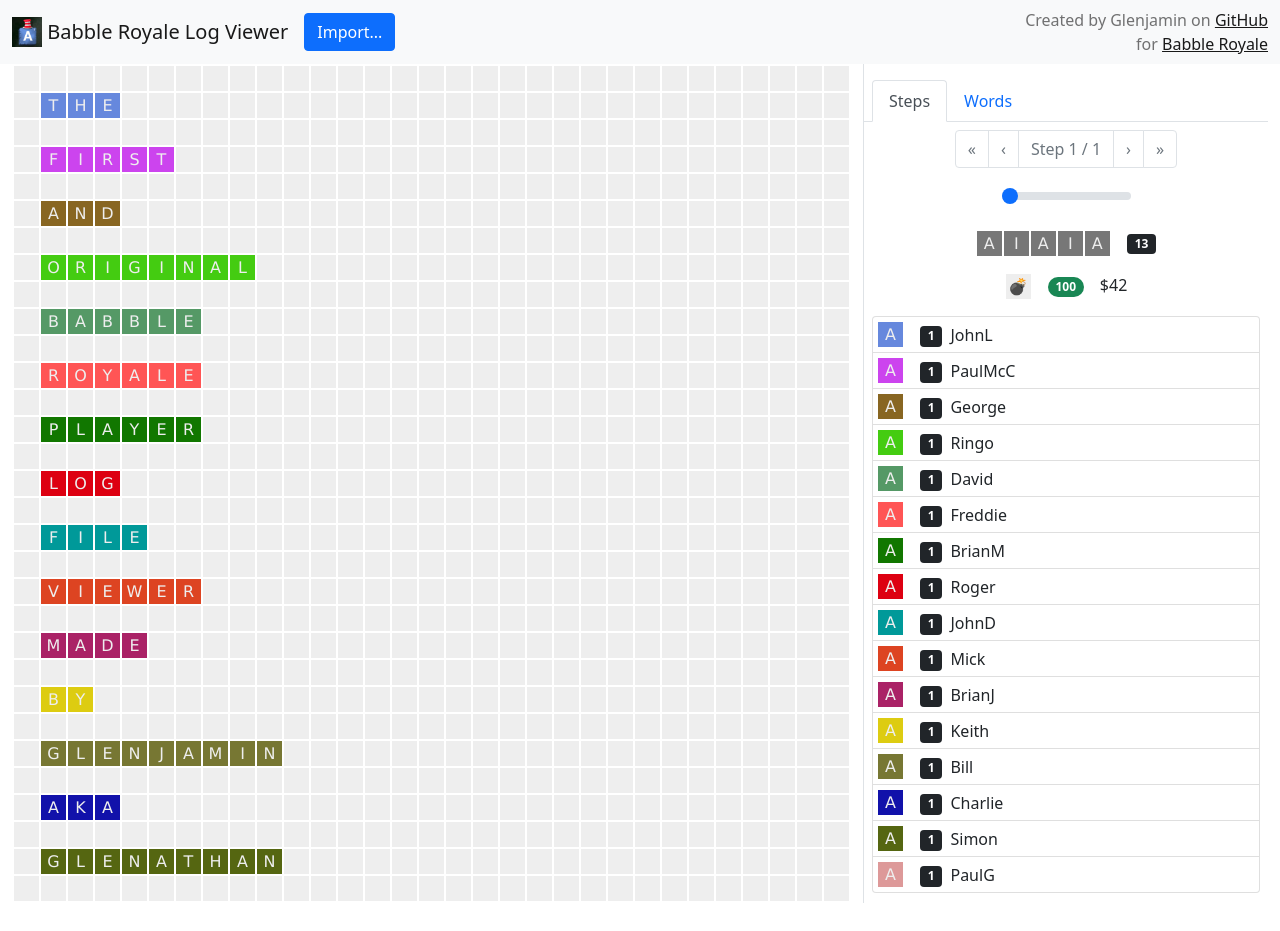
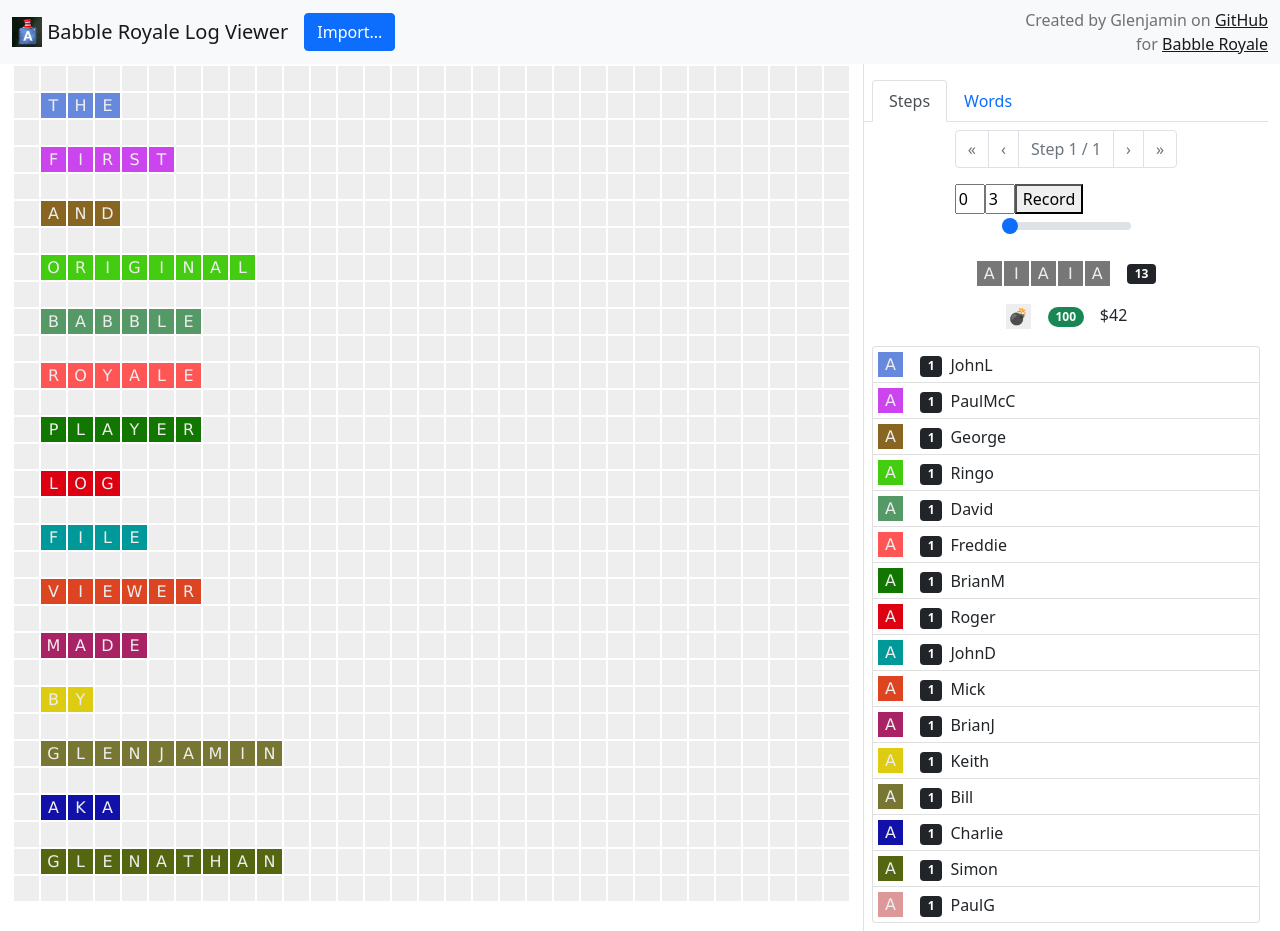
Before and after one commit to glenjamin/babblog-royale, a React (Create React App) app: page / in a window 1280 px wide. Before the commit the page ends 903 px from the top, so only its background shows below. Built offline with nearby package versions, Linux system fonts and the light colour scheme.

Commit message:
Initial setup for screen capturing

```diff
--- a/package.json
+++ b/package.json
@@ -51,5 +51,8 @@
       "last 1 firefox version",
       "last 1 safari version"
     ]
+  },
+  "dependencies": {
+    "html2canvas": "^1.4.1"
   }
 }
--- a/src/GameGrid.tsx
+++ b/src/GameGrid.tsx
@@ -17,7 +17,12 @@ export default function GameGrid({
   const range = Array(size).fill(0);
   const state = game.timeline[step];
   return (
-    <table cellSpacing={0} cellPadding={0} className={styles.board}>
+    <table
+      id="game-grid"
+      cellSpacing={0}
+      cellPadding={0}
+      className={styles.board}
+    >
       <tbody>
         {range.map((_, row) => (
           <tr key={row}>
--- a/src/GameStepper.tsx
+++ b/src/GameStepper.tsx
@@ -2,6 +2,7 @@ import Row from "react-bootstrap/Row";
 import Col from "react-bootstrap/Col";
 import Form from "react-bootstrap/Form";
 import Pagination from "react-bootstrap/Pagination";
+import ScreenGrabber from "./ScreenGrabber";
 
 interface GameStepperProps {
   step: number;
@@ -52,6 +53,11 @@ function GameStepper(props: GameStepperProps): JSX.Element {
               title="My Next (down)"
             />
           </Pagination>
+          <ScreenGrabber
+            stepTo={stepTo}
+            stepForwards={stepForwards}
+            stepMeForwards={stepMeForwards}
+          />
         </Col>
       </Row>
       <Row className="justify-content-sm-center">
--- /dev/null
+++ b/src/ScreenGrabber.tsx
@@ -0,0 +1,42 @@
+import { useCallback, useState } from "react";
+import takeScreenshot from "./utils/take-screenshot";
+
+interface ScreenGrabberProps {
+  stepTo: (step: number) => void;
+  stepForwards: () => void;
+  stepMeForwards: () => void;
+}
+
+const ScreenGrabber = ({
+  stepTo,
+  stepForwards,
+  stepMeForwards,
+}: ScreenGrabberProps) => {
+  const [startStep, setStartStep] = useState(0);
+  const [endStep, setEndStep] = useState(3);
+  const onClickRecord = useCallback(async () => {
+    stepTo(startStep);
+    for (let i = startStep; i <= endStep; i++) {
+      const canvas = await takeScreenshot();
+      console.log(canvas.toDataURL());
+      stepForwards();
+    }
+  }, [startStep, endStep, stepTo, stepForwards]);
+  return (
+    <span>
+      <input
+        style={{ width: "30px" }}
+        value={startStep}
+        onChange={(e) => setStartStep(Number(e.target.value))}
+      />
+      <input
+        style={{ width: "30px" }}
+        value={endStep}
+        onChange={(e) => setEndStep(Number(e.target.value))}
+      />
+      <button onClick={onClickRecord}>Record</button>
+    </span>
+  );
+};
+
+export default ScreenGrabber;
--- /dev/null
+++ b/src/utils/take-screenshot.ts
@@ -0,0 +1,13 @@
+import html2canvas from "html2canvas";
+
+const takeScreenshot = async () => {
+  const target = document.getElementById("game-grid");
+  if (target) {
+    const canvas = await html2canvas(target);
+    return canvas;
+  } else {
+    throw new Error("Could not find game grid to take screenshot");
+  }
+};
+
+export default takeScreenshot;
```
Also changed, not shown: 1 other file (tests, documents, lock files or other folders).
